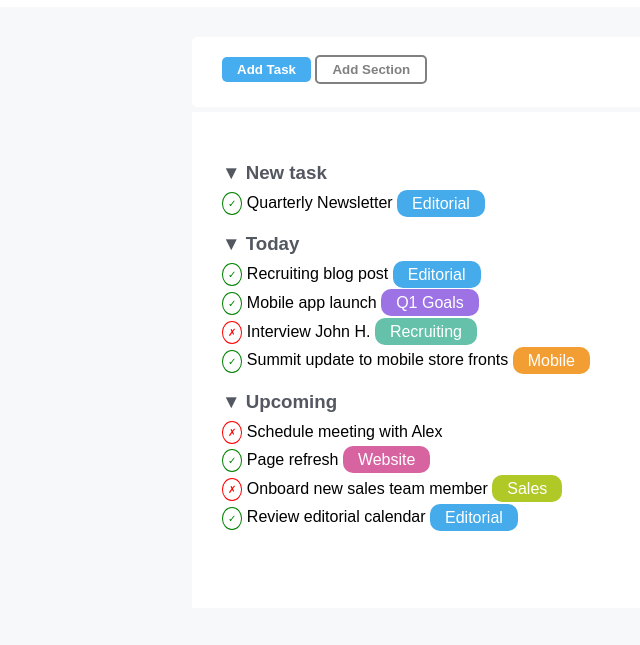
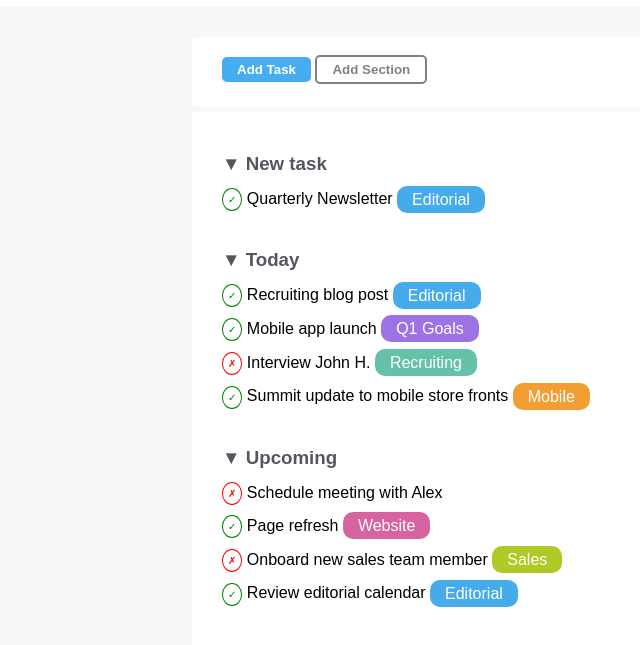
Before and after one commit to Christian01881/html-css-toboolist, a plain HTML site: page index.html in a window 1280 px wide. Shown: the part 63-708 px from the top of the page, without its empty margins (0-640 px from the left). Drawn offline with Linux system fonts and the light colour scheme.

Commit message:
fix-margin-padding

```diff
--- a/css/style.css
+++ b/css/style.css
@@ -63,7 +63,7 @@ h1{
     margin: auto;
     background-color: white;
     margin-top: 5px;
-    padding: 30px 0px 80px 30px;
+    padding: 1px 0px 80px 30px;
 }
 
 ul{
@@ -72,7 +72,7 @@ ul{
 
 h3{
     color: #535760;
-    margin-top: 20px;
+    margin-top: 40px;
 }
 
 .check{
@@ -85,7 +85,7 @@ h3{
 
 .text{
     vertical-align: middle;
-    margin-top: 10px;
+    margin-top: 15px;
 }
 
 .cross{
```
